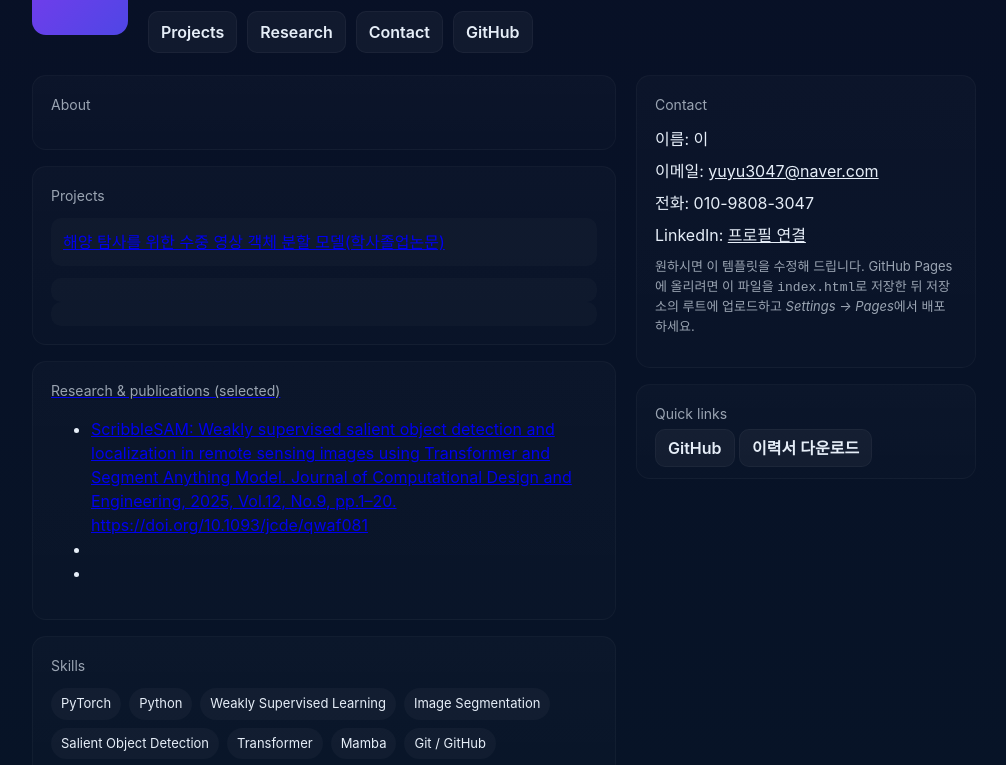
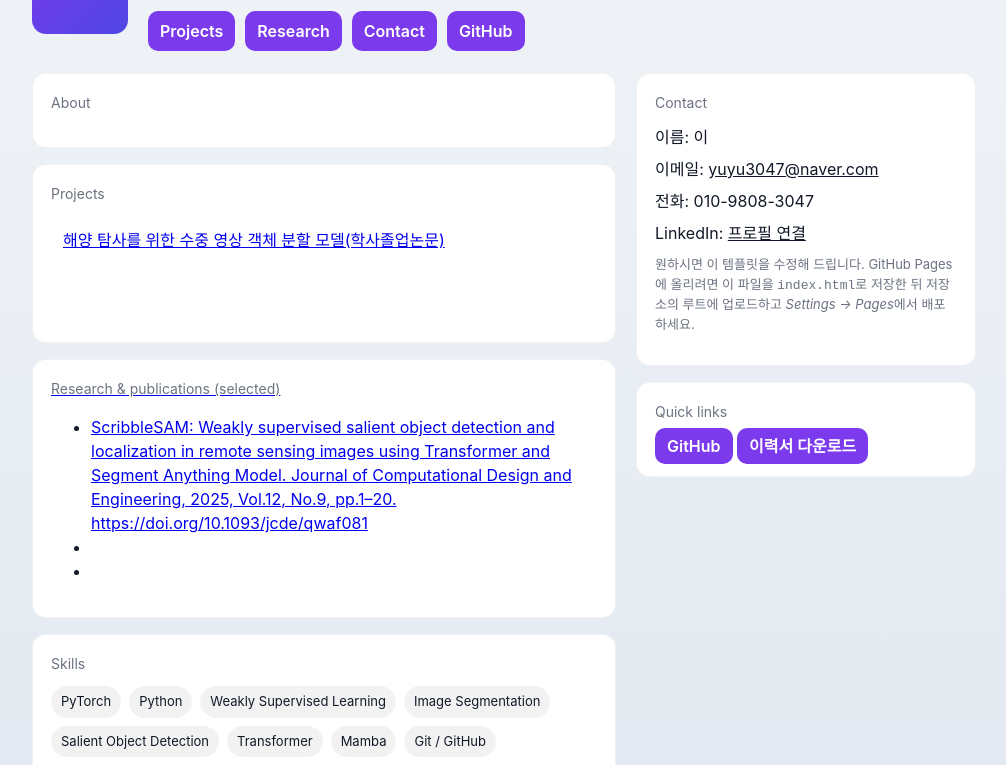
Before and after one commit to piyakks/piyakks.github.io, a plain HTML site: page index.html in a window 1280 px wide. Shown: the part 143-908 px from the top of the page, without its empty margins (136-1142 px from the left). Drawn offline with Linux system fonts and the light colour scheme.

Commit message:
Update index.html

```diff
--- a/index.html
+++ b/index.html
@@ -5,32 +5,75 @@
   <meta name="viewport" content="width=device-width,initial-scale=1" />
   <title>이태훈 포트폴리오</title>
   <style>
-    :root{--bg:#0f1724;--card:#0b1220;--accent:#7c3aed;--muted:#9aa4b2;--glass:rgba(255,255,255,0.04)}
+    /* 밝은 테마 색상 */
+    :root{
+      --bg: #f0f4f8;        /* 전체 배경 */
+      --card: #ffffff;       /* 카드 배경 */
+      --accent: #7c3aed;    /* 강조색 */
+      --muted: #6b7280;     /* 보조 텍스트 색 */
+      --glass: rgba(255,255,255,0.2); /* 반투명 카드 */
+    }
+
     *{box-sizing:border-box}
-    body{margin:0;font-family: -apple-system,BlinkMacSystemFont,'Segoe UI',Roboto,'Noto Sans KR',Helvetica,Arial,'Apple SD Gothic Neo',sans-serif;background:linear-gradient(180deg,#081026 0%,#071427 100%);color:#e6eef8;line-height:1.5}
+    body{
+      margin:0;
+      font-family: -apple-system,BlinkMacSystemFont,'Segoe UI',Roboto,'Noto Sans KR',Helvetica,Arial,'Apple SD Gothic Neo',sans-serif;
+      background: linear-gradient(180deg, #f0f4f8 0%, #e2e8f0 100%);
+      color: #111827;
+      line-height:1.5;
+    }
+
     .wrap{max-width:1000px;margin:36px auto;padding:28px}
     header{display:flex;gap:20px;align-items:center}
-    .avatar{width:96px;height:96px;border-radius:14px;background:linear-gradient(135deg,var(--accent),#4f46e5);display:flex;align-items:center;justify-content:center;font-weight:700;font-size:28px;color:white}
+
+    .avatar{
+      width:96px;height:96px;border-radius:14px;
+      background: linear-gradient(135deg,var(--accent),#4f46e5);
+      display:flex;align-items:center;justify-content:center;
+      font-weight:700;font-size:28px;color:white
+    }
+
     h1{margin:0;font-size:28px}
     .sub{color:var(--muted);margin-top:6px}
+
     nav{margin-top:18px;display:flex;gap:10px;flex-wrap:wrap}
-    a.btn{background:var(--glass);padding:8px 12px;border-radius:10px;color:inherit;text-decoration:none;font-weight:600;border:1px solid rgba(255,255,255,0.04)}
+    a.btn{
+      background: var(--accent);
+      padding:8px 12px;border-radius:10px;
+      color:white;text-decoration:none;font-weight:600;
+      border:none;
+    }
 
     .grid{display:grid;grid-template-columns:1fr 340px;gap:20px;margin-top:22px}
-    .card{background:linear-gradient(180deg, rgba(255,255,255,0.02), rgba(255,255,255,0.01));padding:18px;border-radius:14px;border:1px solid rgba(255,255,255,0.03)}
+    .card{
+      background: var(--card);
+      padding:18px;border-radius:14px;
+      border: 1px solid rgba(0,0,0,0.05);
+      color: #111827;
+    }
     .section-title{font-size:14px;color:var(--muted);margin-bottom:12px}
 
     .projects{display:grid;gap:12px}
-    .proj{padding:12px;border-radius:10px;background:rgba(255,255,255,0.02);display:flex;flex-direction:column}
+    .proj{
+      padding:12px;border-radius:10px;background:rgba(255,255,255,0.9);
+      display:flex;flex-direction:column;
+      color: #111827;
+    }
     .proj h3{margin:0;font-size:16px}
     .proj p{margin:8px 0 0;color:var(--muted);font-size:14px}
     .skill-list{display:flex;flex-wrap:wrap;gap:8px}
-    .chip{background:rgba(255,255,255,0.03);padding:6px 10px;border-radius:999px;font-size:13px}
+    .chip{
+      background:rgba(0,0,0,0.05);
+      padding:6px 10px;border-radius:999px;font-size:13px;
+    }
 
     footer{margin-top:28px;color:var(--muted);font-size:13px;text-align:center}
 
     /* responsive */
-    @media(max-width:880px){.grid{grid-template-columns:1fr;}.avatar{width:72px;height:72px;font-size:20px}}
+    @media(max-width:880px){
+      .grid{grid-template-columns:1fr;}
+      .avatar{width:72px;height:72px;font-size:20px}
+    }
   </style>
 </head>
 <body>
```
